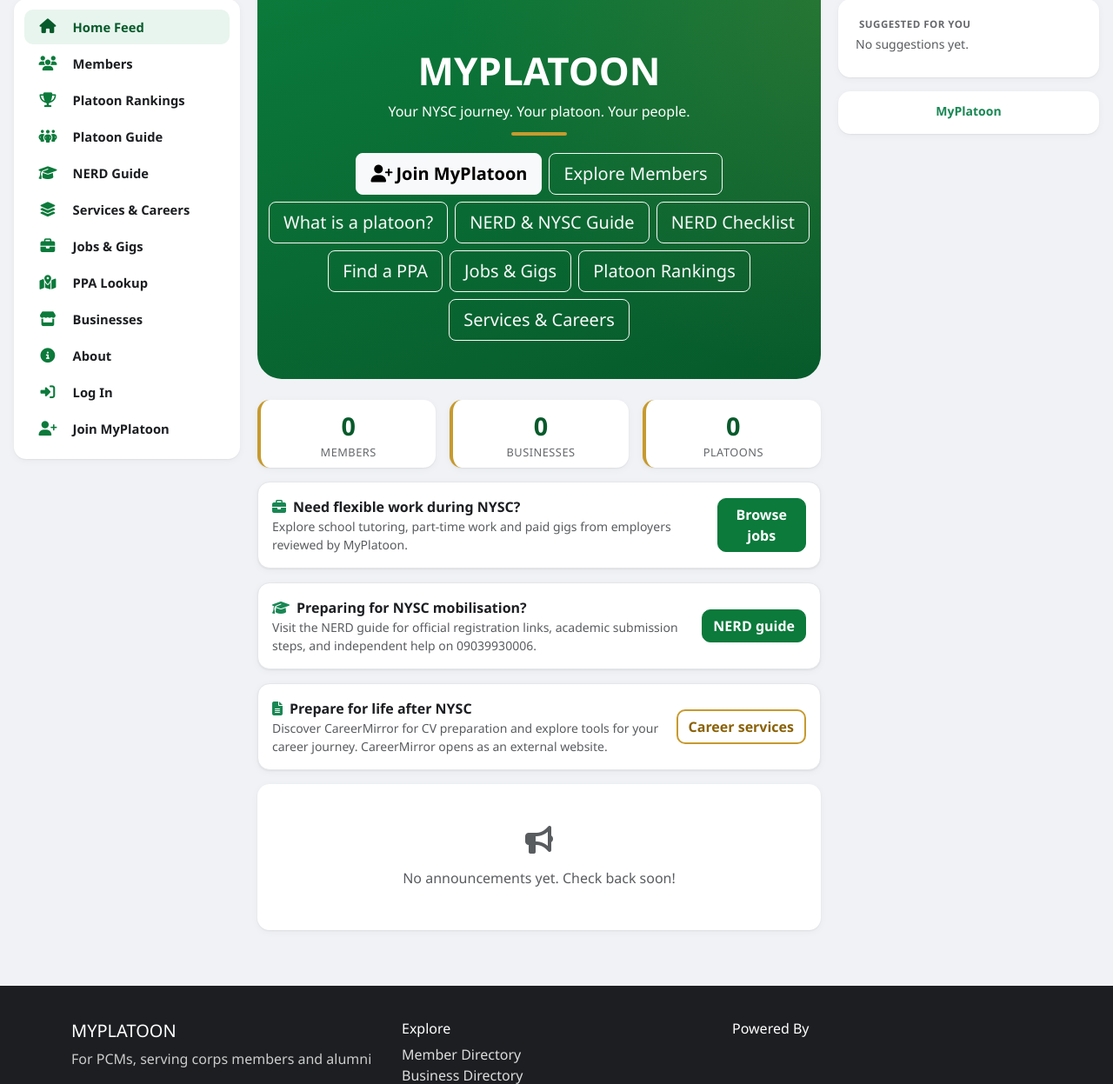
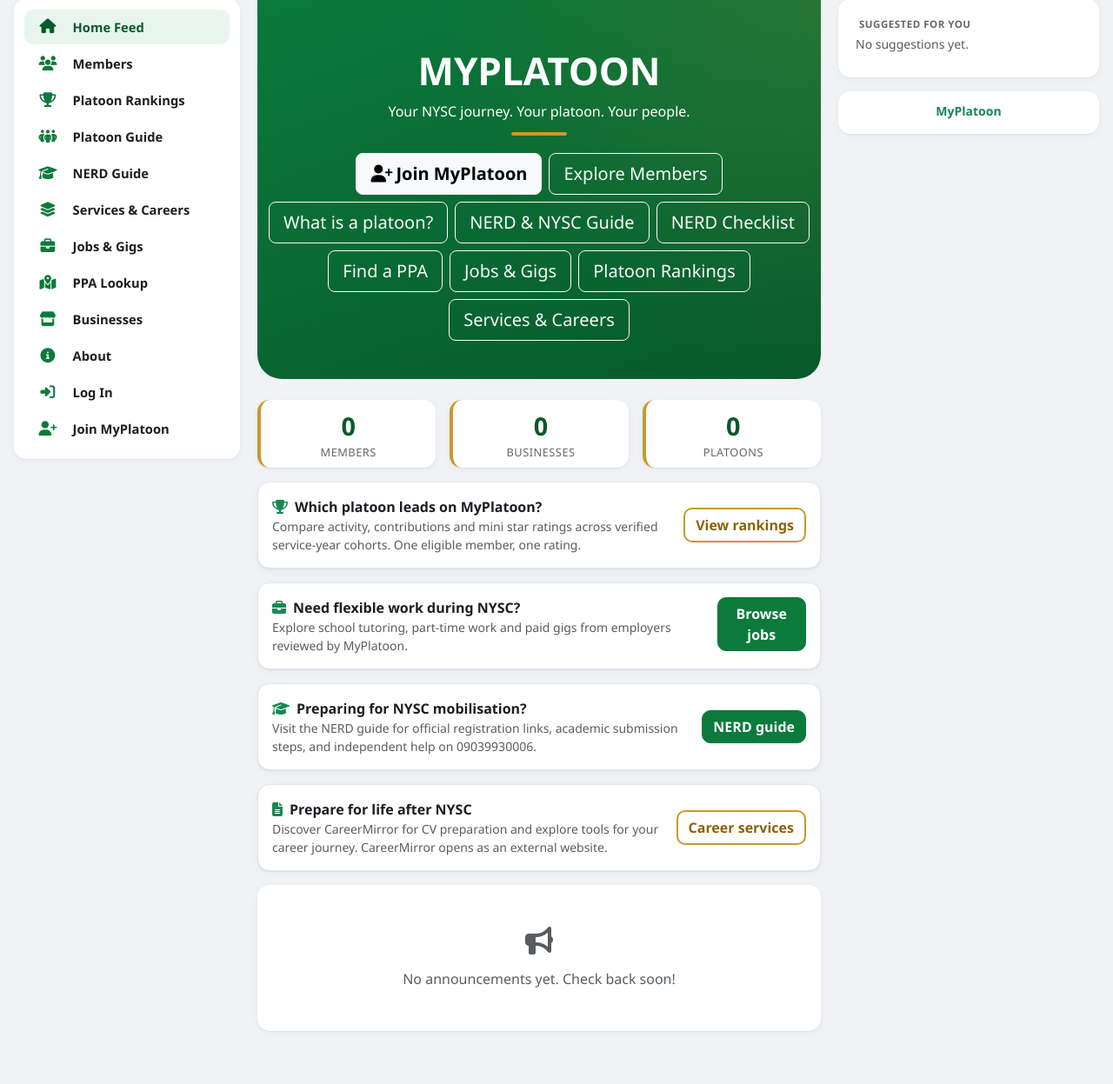
Before and after one commit to Simmyt3r/MyPlatoon, a Flask app: page / in a window 1280 px wide. Shown: the part 77-1324 px from the top of the page at 87% size. Run offline with Flask 3, Linux system fonts and the light colour scheme; data that the repository does not hold is empty; some libraries are stand-ins or nearby versions.

Commit message:
feat(home): add leaderboard feature card

```diff
--- a/app/templates/main/index.html
+++ b/app/templates/main/index.html
@@ -33,7 +33,14 @@
   <div class="col-4"><div class="p5-stat py-2"><div class="p5-stat-value">{{ platoon_count }}</div><div class="p5-stat-label">Platoons</div></div></div>
 </div>
 
-<section class="p5-card p-3 mb-3 d-flex flex-column flex-sm-row align-items-start align-items-sm-center justify-content-between gap-3" aria-label="Jobs and gigs">
+<section class="p5-card p-3 mb-3 d-flex flex-column flex-sm-row align-items-start align-items-sm-center justify-content-between gap-3" aria-label="Platoon rankings">
+  <div>
+    <div class="fw-bold"><i class="fa-solid fa-trophy text-success me-2" aria-hidden="true"></i>Which platoon leads on MyPlatoon?</div>
+    <p class="small text-muted mb-0">Compare activity, contributions and mini star ratings across verified service-year cohorts. One eligible member, one rating.</p>
+  </div>
+  <a href="{{ url_for('platoons.rankings') }}" class="btn btn-p5-outline text-nowrap">View rankings</a>
+</section>
+<section class="p5-card p-3 mb-3 d-flex flex-column flex-sm-row align-items-start align-sm-center justify-content-between gap-3" aria-label="Jobs and gigs">
   <div>
     <div class="fw-bold"><i class="fa-solid fa-briefcase text-success me-2" aria-hidden="true"></i>Need flexible work during NYSC?</div>
     <p class="small text-muted mb-0">Explore school tutoring, part-time work and paid gigs from employers reviewed by MyPlatoon.</p>
```
